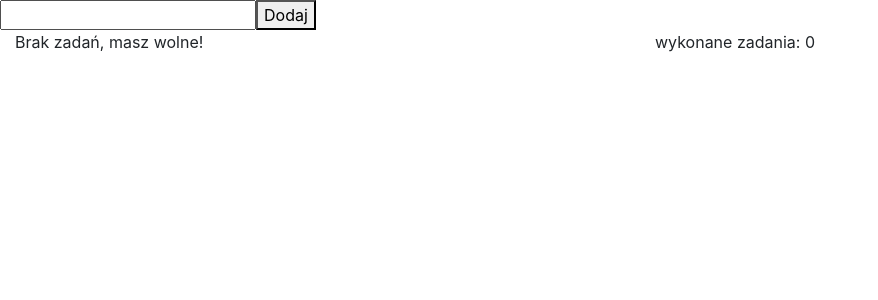
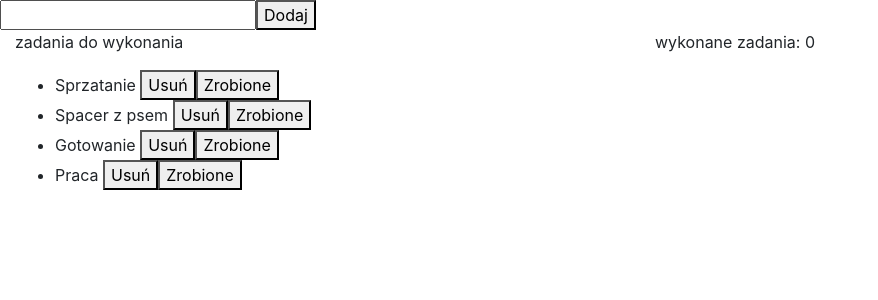
Before and after one commit to texarr/ng4tutorial, an Angular app: page / in a window 1280 px wide. Shown: the top 300 px of the page, without its empty margins (0-878 px from the left). Built offline with nearby package versions, Linux system fonts and the light colour scheme.

Commit message:
@Input()

```diff
--- a/src/app/app.component.html
+++ b/src/app/app.component.html
@@ -4,4 +4,4 @@
 
 <app-event-binding [hidden]="true"></app-event-binding>
 
-<app-checklist></app-checklist>
+<app-checklist [tasksList]="parentTasks"></app-checklist>
--- a/src/app/app.component.ts
+++ b/src/app/app.component.ts
@@ -6,4 +6,5 @@ import { Component } from '@angular/core';
   styleUrls: ['./app.component.css']
 })
 export class AppComponent {
+  parentTasks: Array<string> = ['Sprzatanie', 'Spacer z psem', 'Gotowanie', 'Praca'];
 }
--- a/src/app/checklist/checklist.component.ts
+++ b/src/app/checklist/checklist.component.ts
@@ -1,4 +1,4 @@
-import { Component } from '@angular/core';
+import { Component, Input } from '@angular/core';
 
 @Component({
   selector: 'app-checklist',
@@ -10,7 +10,7 @@ export class ChecklistComponent {
   constructor() { }
 
   newTask: string;
-  tasksList: Array<string> = [];
+  @Input() tasksList: Array<string> = [];
   tasksDone: Array<string> = [];
 
   add(){
```
